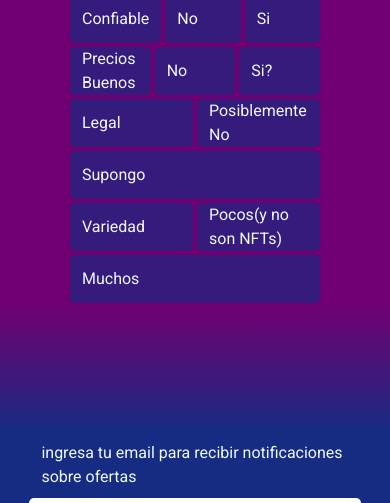
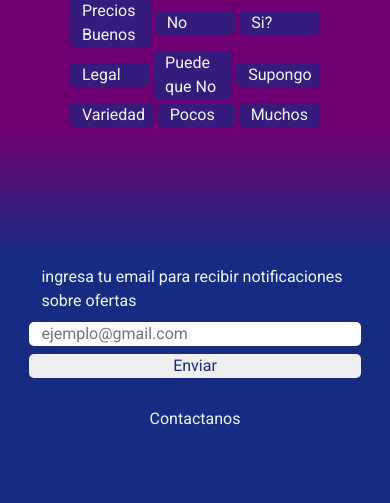
Before and after one commit to leonadoBrandellero/dasafio-coderhouse, a plain HTML site: page paginas/nosotros.html in a window 390 px wide. Shown: the part 679-1182 px from the top of the page. Drawn offline with nearby package versions, Linux system fonts and the light colour scheme.

Commit message:
segunda entrega proyecto final arreglado v2.1

```diff
--- a/paginas/nosotros.html
+++ b/paginas/nosotros.html
@@ -98,12 +98,12 @@
                     </div>
                     <div class="row">
                         <div class="col tablaCol">Legal</div>
-                        <div class="col tablaCol">Posiblemente No </div>
+                        <div class="col tablaCol">Puede que No </div>
                         <div class="col tablaCol">Supongo</div>
                     </div>
                     <div class="row">
                         <div class="col tablaCol">Variedad</div>
-                        <div class="col tablaCol">Pocos(y no son NFTs)</div>
+                        <div class="col tablaCol">Pocos</div>
                         <div class="col tablaCol">Muchos</div>
                     </div>
                 </div>
--- a/scss/parciales/_responsive.scss
+++ b/scss/parciales/_responsive.scss
@@ -11,6 +11,11 @@
         display: block;
     }
 
+    .tablaCol{
+        max-width: 33%;
+        max-height: fit-content;
+    }
+
     .formFooter{
         .footerP, .footerBoton, .footerEmail{
             min-width: 80%;
```
Also changed, not shown: css/estilo.css, 1 other file.
